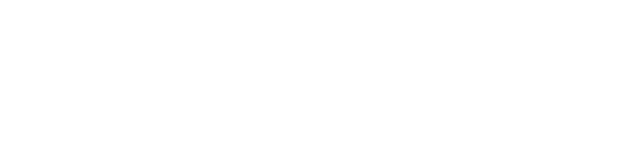
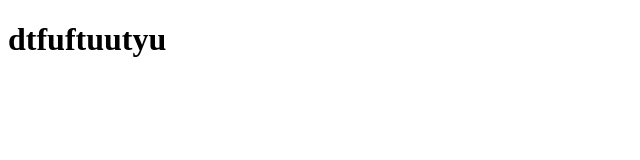
Before and after one commit to ChamodS-1/GitHub_test, a plain HTML site: page index.html in a window 1280 px wide. Shown: the whole page, without its empty margins (0-640 px from the left). Drawn offline with Linux system fonts and the light colour scheme.

Commit message:
another commit  is done

```diff
--- a/index.html
+++ b/index.html
@@ -7,6 +7,7 @@
     <title>Document</title>
 </head>
 <body>
+    <h1>dtfuftuutyu</h1>
 
 </body>
 </html>
```
